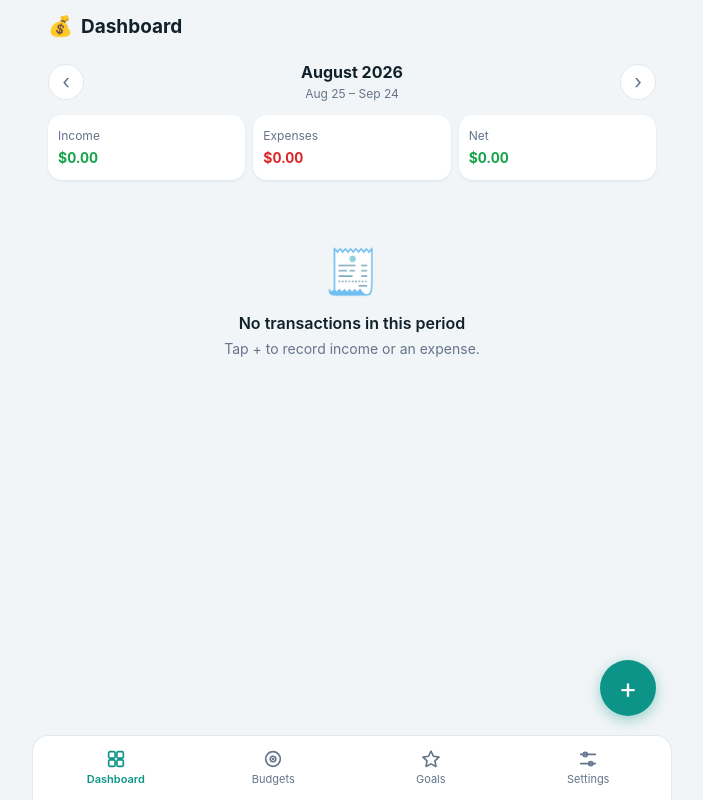
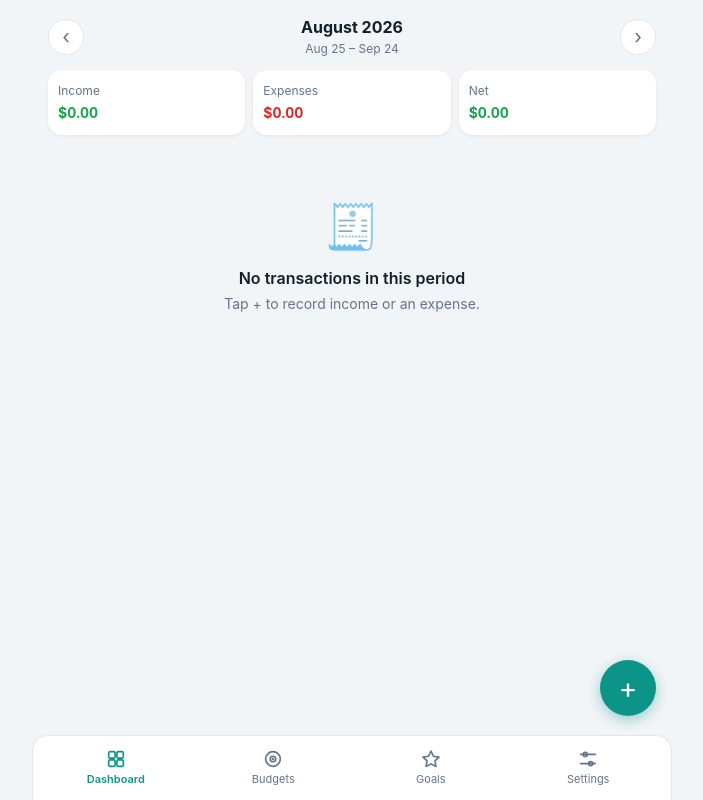
Before and after one commit to camichaves79/budget, a React (Vite) app: page / in a window 1280 px wide. Shown: the whole page, without its empty margins (288-991 px from the left). Built offline with nearby package versions, Linux system fonts and the light colour scheme.

Commit message:
Remove app header: drop money emoji and tab title redundancy

```diff
--- a/src/App.tsx
+++ b/src/App.tsx
@@ -8,13 +8,6 @@ import { Budgets } from './pages/Budgets';
 import { Goals } from './pages/Goals';
 import { Settings } from './pages/Settings';
 
-const TITLES: Record<TabKey, string> = {
-  dashboard: 'Dashboard',
-  budgets: 'Budgets',
-  goals: 'Goals',
-  settings: 'Settings',
-};
-
 export default function App() {
   const [tab, setTab] = useState<TabKey>('dashboard');
   const [period, setPeriod] = useState<Period>(() => currentPeriod());
@@ -24,13 +17,6 @@ export default function App() {
 
   return (
     <div className="app">
-      <header className="app-header">
-        <span className="app-logo" aria-hidden="true">
-          💰
-        </span>
-        <h1>{TITLES[tab]}</h1>
-      </header>
-
       <main className="app-main" key={tab}>
         {tab === 'dashboard' && (
           <Dashboard period={period} onShiftPeriod={shift} onToday={jumpToToday} goTo={setTab} />
--- a/src/index.css
+++ b/src/index.css
@@ -65,30 +65,9 @@ select:focus-visible {
   flex-direction: column;
 }
 
-.app-header {
-  position: sticky;
-  top: 0;
-  z-index: 20;
-  display: flex;
-  align-items: center;
-  gap: 8px;
-  padding: 12px 16px;
-  background: var(--bg);
-}
-
-.app-logo {
-  font-size: 20px;
-}
-
-.app-header h1 {
-  margin: 0;
-  font-size: 19px;
-  font-weight: 700;
-}
-
 .app-main {
   flex: 1;
-  padding: 0 16px calc(88px + env(safe-area-inset-bottom));
+  padding: max(8px, env(safe-area-inset-top)) 16px calc(88px + env(safe-area-inset-bottom));
 }
 
 /* ---------- Tab bar ---------- */
```
